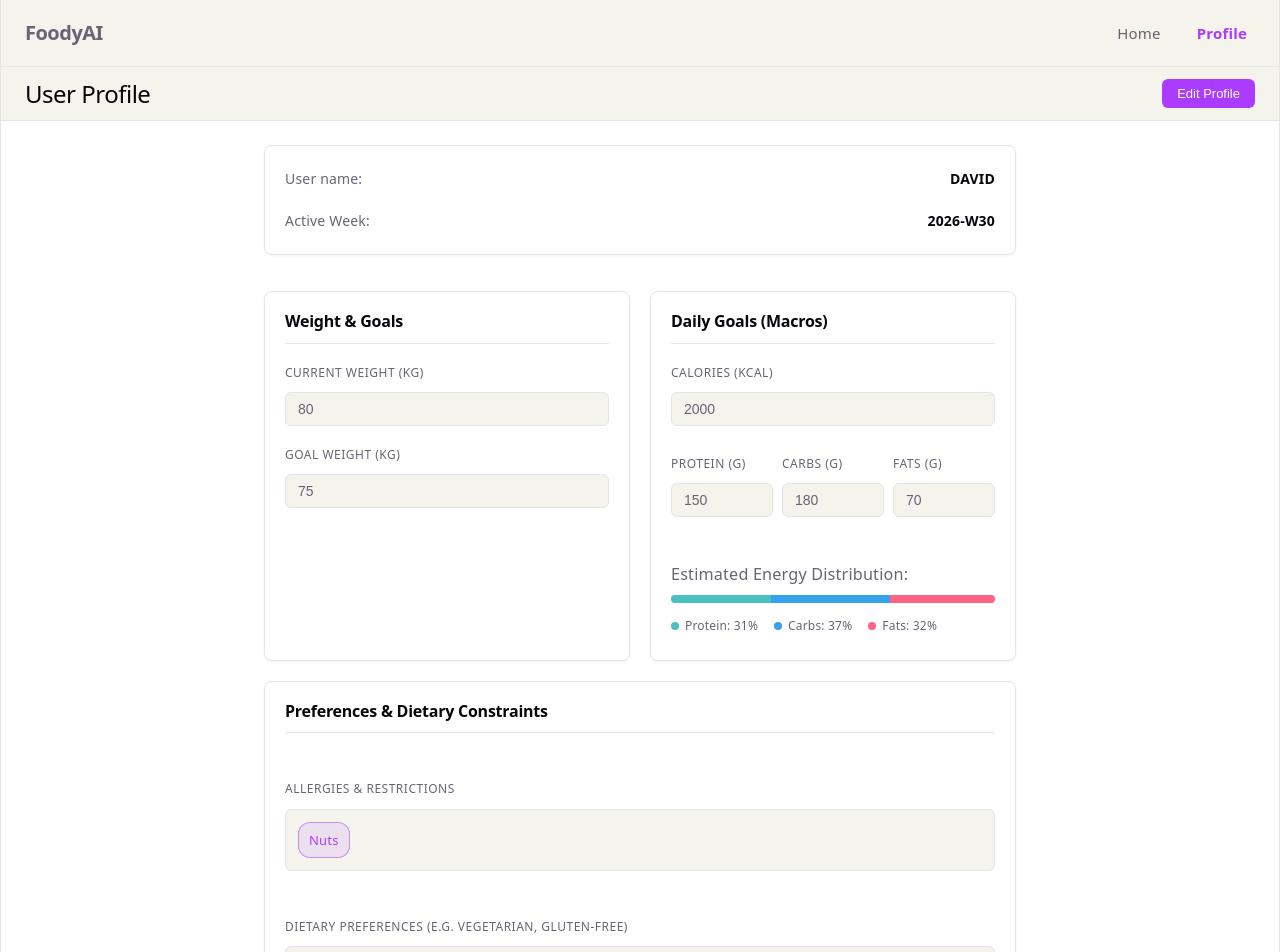
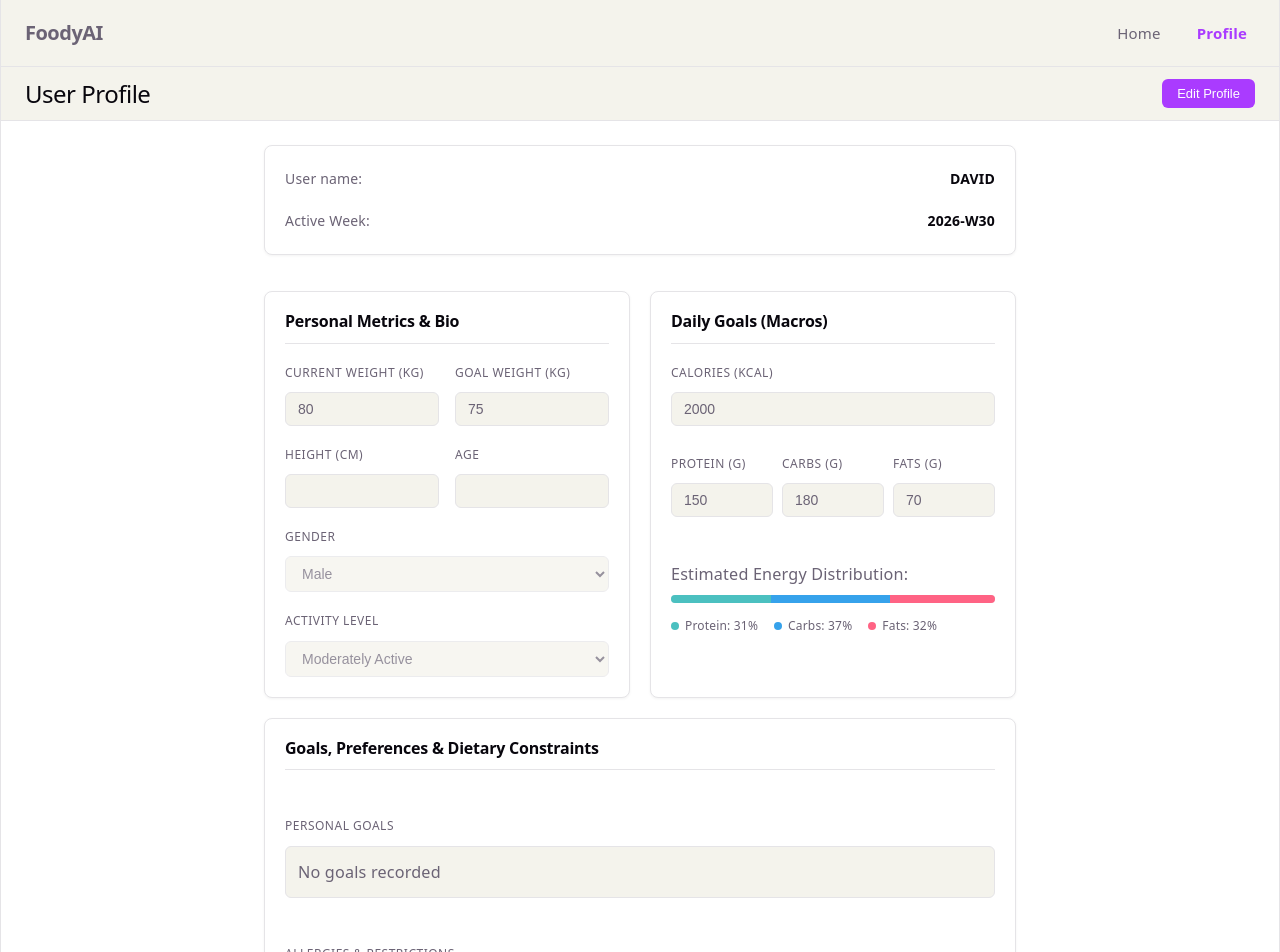
Before and after one commit to David-Beninson/FoodyAiHackathon, a React app in the folder frontend/: page /Profile in a window 1280 px wide. Shown: the top 952 px of the page. Built offline with nearby package versions, Linux system fonts and the light colour scheme; the HTML template or start-up script is replaced by a standard one.

Commit message:
update profile with correct info

```diff
--- a/frontend/src/components/Profile/UserMetaCard.jsx
+++ b/frontend/src/components/Profile/UserMetaCard.jsx
@@ -1,10 +1,16 @@
-export default function UserMetaCard({ userName, weekId }) {
+export default function UserMetaCard({ userName, email, weekId }) {
     return (
         <div className="card" style={{ marginBottom: '2rem' }}>
             <div className="info-row">
                 <span className="info-label">User name:</span>
                 <span className="info-value">{userName?.toUpperCase() || "guest"}</span>
             </div>
+            {email && (
+                <div className="info-row">
+                    <span className="info-label">Email Address:</span>
+                    <span className="info-value">{email}</span>
+                </div>
+            )}
             <div className="info-row">
                 <span className="info-label">Active Week:</span>
                 <span className="info-value">{weekId}</span>
--- a/frontend/src/components/Profile/WeightCard.jsx
+++ b/frontend/src/components/Profile/WeightCard.jsx
@@ -1,8 +1,32 @@
-export default function WeightCard({ weight, goalWeight, onChange, isEditing }) {
+export default function WeightCard({
+    weight,
+    goalWeight,
+    height,
+    age,
+    gender,
+    activityLevel,
+    onChange,
+    isEditing
+}) {
+    const activityLevels = {
+        sedentary: 'Sedentary',
+        lightly_active: 'Lightly Active',
+        moderately_active: 'Moderately Active',
+        very_active: 'Very Active',
+        extra_active: 'Extra Active'
+    };
+
+    const genders = {
+        male: 'Male',
+        female: 'Female',
+        other: 'Other'
+    };
+
     return (
         <div className="card">
-            <h2 className="card-title">Weight & Goals</h2>
+            <h2 className="card-title">Personal Metrics & Bio</h2>
 
+            <div style={{ display: 'grid', gridTemplateColumns: '1fr 1fr', gap: '16px' }}>
                 <div className="form-group">
                     <label htmlFor="weight">Current Weight (kg)</label>
                     <input
@@ -10,7 +34,7 @@ export default function WeightCard({ weight, goalWeight, onChange, isEditing })
                         type="number"
                         step="0.1"
                         className="form-control"
-                    value={weight}
+                        value={weight || ''}
                         onChange={(e) => onChange('weight', e.target.value)}
                         disabled={!isEditing}
                         required
@@ -24,12 +48,75 @@ export default function WeightCard({ weight, goalWeight, onChange, isEditing })
                         type="number"
                         step="0.1"
                         className="form-control"
-                    value={goalWeight}
+                        value={goalWeight || ''}
                         onChange={(e) => onChange('goalWeight', e.target.value)}
                         disabled={!isEditing}
                         required
                     />
                 </div>
             </div>
+
+            <div style={{ display: 'grid', gridTemplateColumns: '1fr 1fr', gap: '16px' }}>
+                <div className="form-group">
+                    <label htmlFor="height">Height (cm)</label>
+                    <input
+                        id="height"
+                        type="number"
+                        step="1"
+                        className="form-control"
+                        value={height || ''}
+                        onChange={(e) => onChange('height', e.target.value)}
+                        disabled={!isEditing}
+                        required
+                    />
+                </div>
+
+                <div className="form-group">
+                    <label htmlFor="age">Age</label>
+                    <input
+                        id="age"
+                        type="number"
+                        step="1"
+                        className="form-control"
+                        value={age || ''}
+                        onChange={(e) => onChange('age', e.target.value)}
+                        disabled={!isEditing}
+                        required
+                    />
+                </div>
+            </div>
+
+            <div className="form-group">
+                <label htmlFor="gender">Gender</label>
+                <select
+                    id="gender"
+                    className="form-control"
+                    value={gender || 'male'}
+                    onChange={(e) => onChange('gender', e.target.value)}
+                    disabled={!isEditing}
+                    required
+                >
+                    {Object.entries(genders).map(([value, label]) => (
+                        <option key={value} value={value}>{label}</option>
+                    ))}
+                </select>
+            </div>
+
+            <div className="form-group">
+                <label htmlFor="activityLevel">Activity Level</label>
+                <select
+                    id="activityLevel"
+                    className="form-control"
+                    value={activityLevel || 'moderately_active'}
+                    onChange={(e) => onChange('activity_level', e.target.value)}
+                    disabled={!isEditing}
+                    required
+                >
+                    {Object.entries(activityLevels).map(([value, label]) => (
+                        <option key={value} value={value}>{label}</option>
+                    ))}
+                </select>
+            </div>
+        </div>
     );
 }
--- a/frontend/src/hooks/useProfile.js
+++ b/frontend/src/hooks/useProfile.js
@@ -27,6 +27,7 @@ export function useProfile(mockUserPlan) {
     const [tempProfile, setTempProfile] = useState(profile);
     const [newAllergy, setNewAllergy] = useState('');
     const [newPref, setNewPref] = useState('');
+    const [newGoal, setNewGoal] = useState('');
     const [showSuccessToast, setShowSuccessToast] = useState(false);
 
     useEffect(() => {
@@ -42,6 +43,7 @@ export function useProfile(mockUserPlan) {
         setIsEditing(false);
         setNewAllergy('');
         setNewPref('');
+        setNewGoal('');
     };
 
     const handleSave = (e) => {
@@ -60,9 +62,10 @@ export function useProfile(mockUserPlan) {
                     targetMacros: { ...prev.targetMacros, [field]: Number(value) || 0 }
                 };
             }
+            const isNumeric = ['weight', 'goalWeight', 'height', 'age'].includes(field);
             return {
                 ...prev,
-                [field]: field === 'weight' || field === 'goalWeight' ? Number(value) || 0 : value
+                [field]: isNumeric ? Number(value) || 0 : value
             };
         });
     };
@@ -71,7 +74,7 @@ export function useProfile(mockUserPlan) {
         const trimmed = tagVal.trim();
         if (!trimmed) return;
         setTempProfile(prev => {
-            const list = prev[type];
+            const list = prev[type] || [];
             if (list.includes(trimmed)) return prev;
             return { ...prev, [type]: [...list, trimmed] };
         });
@@ -81,7 +84,7 @@ export function useProfile(mockUserPlan) {
     const removeTag = (type, tagToRemove) => {
         setTempProfile(prev => ({
             ...prev,
-            [type]: prev[type].filter(t => t !== tagToRemove)
+            [type]: (prev[type] || []).filter(t => t !== tagToRemove)
         }));
     };
 
@@ -96,6 +99,8 @@ export function useProfile(mockUserPlan) {
         setNewAllergy,
         newPref,
         setNewPref,
+        newGoal,
+        setNewGoal,
         proteinPct,
         carbsPct,
         fatsPct,
--- a/frontend/src/pages/Profile/Profile.jsx
+++ b/frontend/src/pages/Profile/Profile.jsx
@@ -16,6 +16,8 @@ export default function Profile() {
         setNewAllergy,
         newPref,
         setNewPref,
+        newGoal,
+        setNewGoal,
         proteinPct,
         carbsPct,
         fatsPct,
@@ -44,7 +46,8 @@ export default function Profile() {
 
             <div className="profile-content-area">
                 <UserMetaCard
-                    userName={mockUserPlan.userName}
+                    userName={currentProfile.username || mockUserPlan.userName}
+                    email={currentProfile.email || currentProfile.email}
                     weekId={mockUserPlan.weekId}
                 />
 
@@ -53,6 +56,10 @@ export default function Profile() {
                         <WeightCard
                             weight={currentProfile.weight}
                             goalWeight={currentProfile.goalWeight}
+                            height={currentProfile.height}
+                            age={currentProfile.age}
+                            gender={currentProfile.gender}
+                            activityLevel={currentProfile.activity_level}
                             onChange={handleChange}
                             isEditing={isEditing}
                         />
@@ -68,12 +75,24 @@ export default function Profile() {
                     </div>
 
                     <div className="card">
-                        <h2 className="card-title">Preferences & Dietary Constraints</h2>
+                        <h2 className="card-title">Goals, Preferences & Dietary Constraints</h2>
+
+                        <TagManagerCard
+                            title="Personal Goals"
+                            placeholder="Add goal (e.g. build muscle)..."
+                            tags={currentProfile.goals || []}
+                            inputValue={newGoal}
+                            setInputValue={setNewGoal}
+                            onAddTag={() => addTag('goals', newGoal, setNewGoal)}
+                            onRemoveTag={(tag) => removeTag('goals', tag)}
+                            isEditing={isEditing}
+                            emptyMessage="No goals recorded"
+                        />
 
                         <TagManagerCard
                             title="Allergies & Restrictions"
                             placeholder="Add allergy (e.g. peanuts)..."
-                            tags={currentProfile.allergies}
+                            tags={currentProfile.allergies || []}
                             inputValue={newAllergy}
                             setInputValue={setNewAllergy}
                             onAddTag={() => addTag('allergies', newAllergy, setNewAllergy)}
@@ -85,7 +104,7 @@ export default function Profile() {
                         <TagManagerCard
                             title="Dietary Preferences (e.g. vegetarian, gluten-free)"
                             placeholder="Add preference..."
-                            tags={currentProfile.preferences}
+                            tags={currentProfile.preferences || []}
                             inputValue={newPref}
                             setInputValue={setNewPref}
                             onAddTag={() => addTag('preferences', newPref, setNewPref)}
```
Lines whose indentation alone changed are shown as unchanged.
